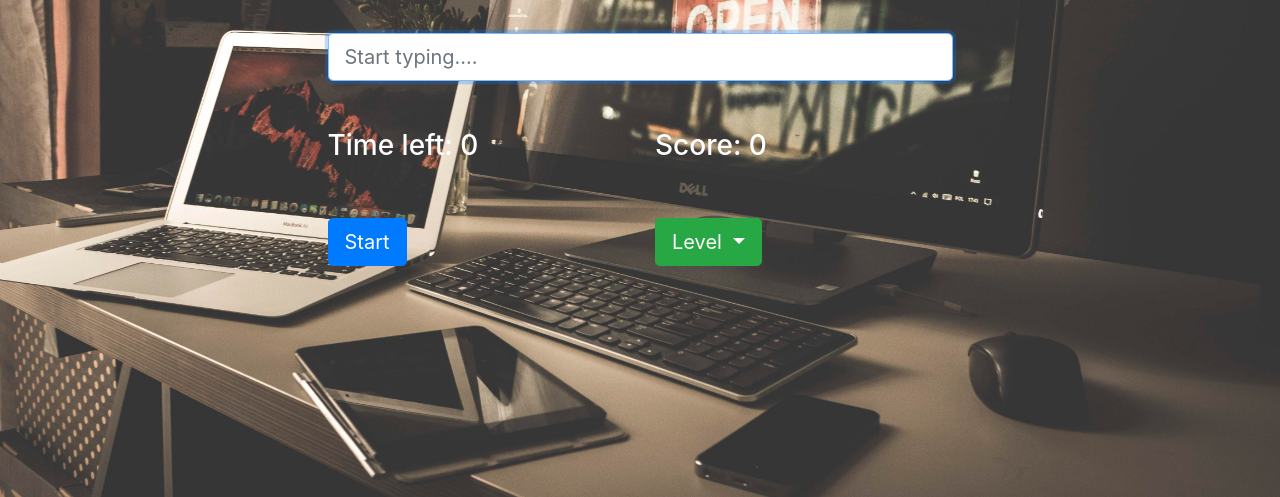
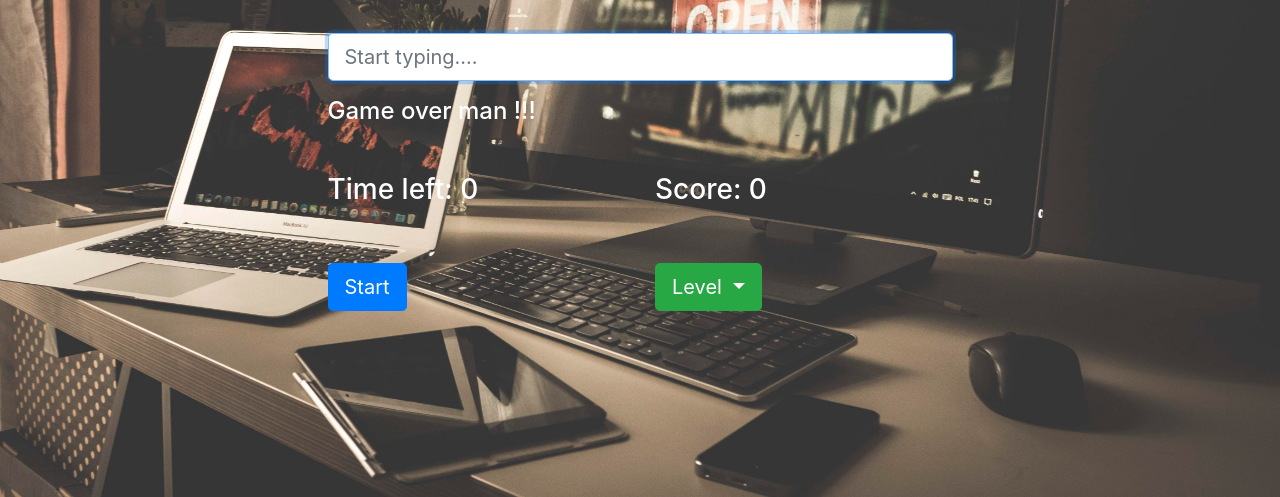
Before and after one commit to mcwachira/typing-game, a website: page dist/index.html in a window 1280 px wide. Shown: the part 303-800 px from the top of the page. Drawn offline with nearby package versions, Linux system fonts and the light colour scheme; the site is published under a folder, as on GitHub Pages, so addresses that start at the root find nothing.

Commit message:
added changes to js file

```diff
--- a/dist/index.html
+++ b/dist/index.html
@@ -66,7 +66,7 @@
                 crossorigin="anonymous"></script>
             <script src="https://stackpath.bootstrapcdn.com/bootstrap/4.1.3/js/bootstrap.min.js" integrity="sha384-ChfqqxuZUCnJSK3+MXmPNIyE6ZbWh2IMqE241rYiqJxyMiZ6OW/JmZQ5stwEULTy"
                 crossorigin="anonymous"></script>
-            <script src="/dist/js/main.js"></script>
+            <script src="js/main.js"></script>
 </body>
 
 </html>
--- a/package.json
+++ b/package.json
@@ -9,5 +9,7 @@
   "author": "Mcwachira",
   "license": "ISC",
   "homepage": "https://mcwachira.github.io/typing-game",
-  "dependencies": {}
+  "devDependencies": {
+    "gh-pages": "^1.2.0"
+  }
 }
```
